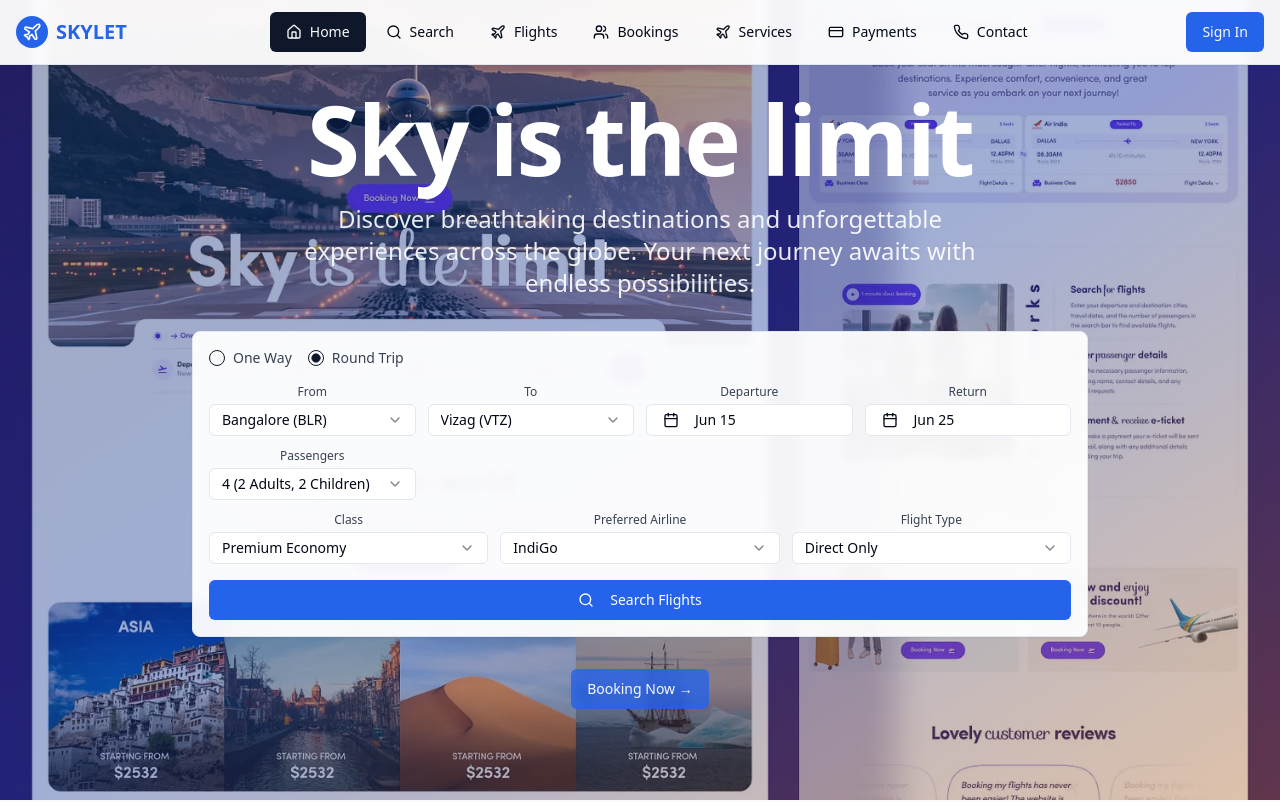
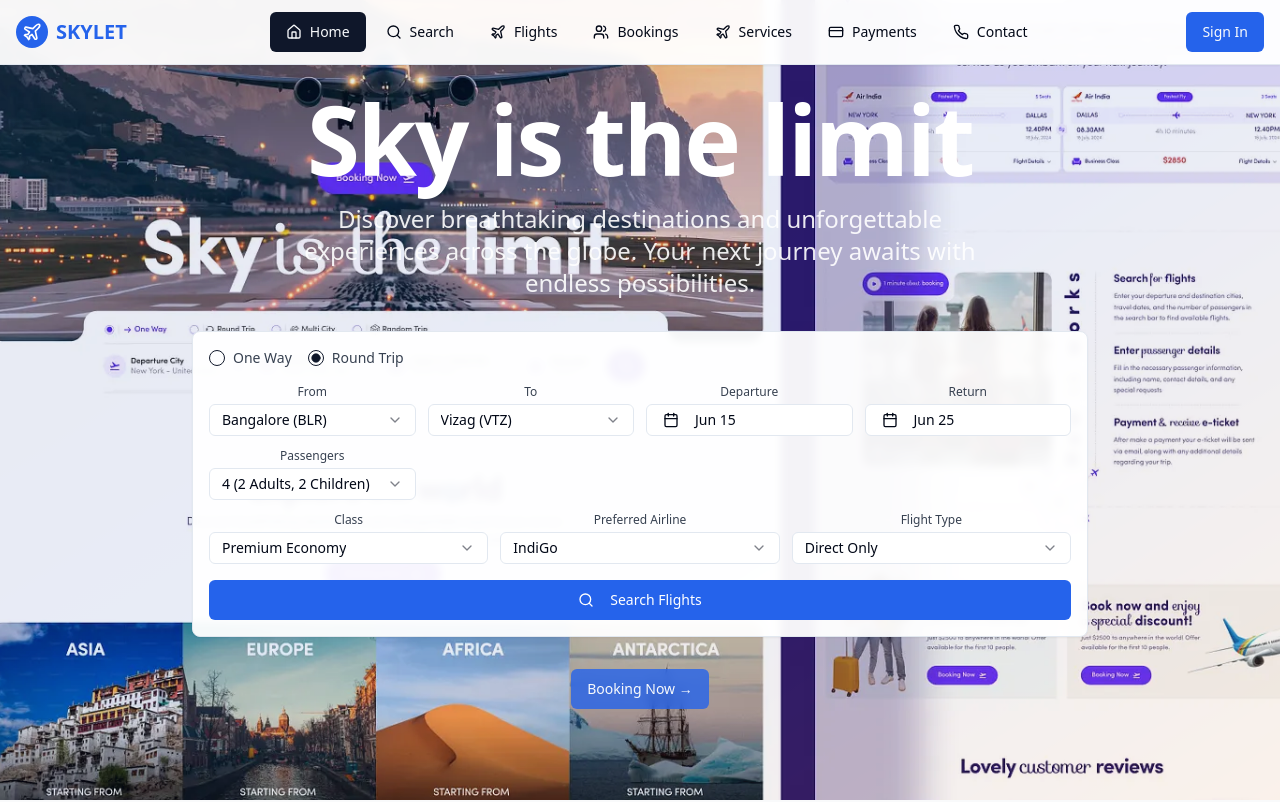
Before and after one commit to HARSHITHADEEPTHIMAHANTI/jetset-booking-buddy, a React (Vite) app: page / in a window 1280 px wide. Shown: the top 802 px of the page. Built offline with nearby package versions, Linux system fonts and the light colour scheme.

Commit message:
Enlarge background image
Increase the size of the background image on the home page.

```diff
--- a/src/pages/Index.tsx
+++ b/src/pages/Index.tsx
@@ -139,11 +139,14 @@ const Index = () => {
           <>
             {/* Hero Section */}
             <div className="relative min-h-screen bg-gradient-to-br from-blue-900 via-blue-700 to-orange-400 overflow-hidden">
-              <div className="absolute inset-0 bg-black/30"></div>
+              <div className="absolute inset-0 bg-black/20"></div>
               <div
-                className="absolute inset-0 bg-cover bg-center opacity-60"
+                className="absolute inset-0 bg-cover bg-center opacity-90 scale-110"
                 style={{
-                  backgroundImage: `url('/lovable-uploads/fc51d60a-163b-4ed0-b07e-17b00745841e.png')`
+                  backgroundImage: `url('/lovable-uploads/fc51d60a-163b-4ed0-b07e-17b00745841e.png')`,
+                  backgroundSize: 'cover',
+                  backgroundPosition: 'center',
+                  transform: 'scale(1.1)'
                 }}
               ></div>
 
```
